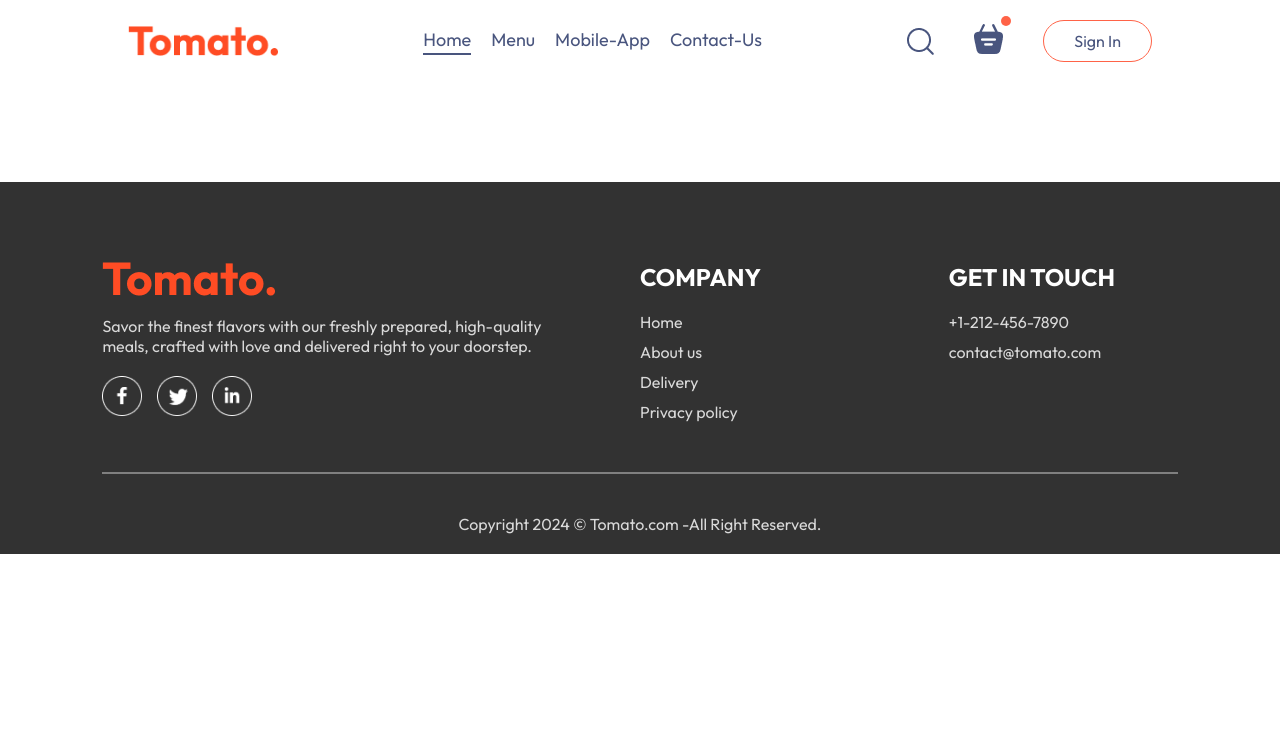
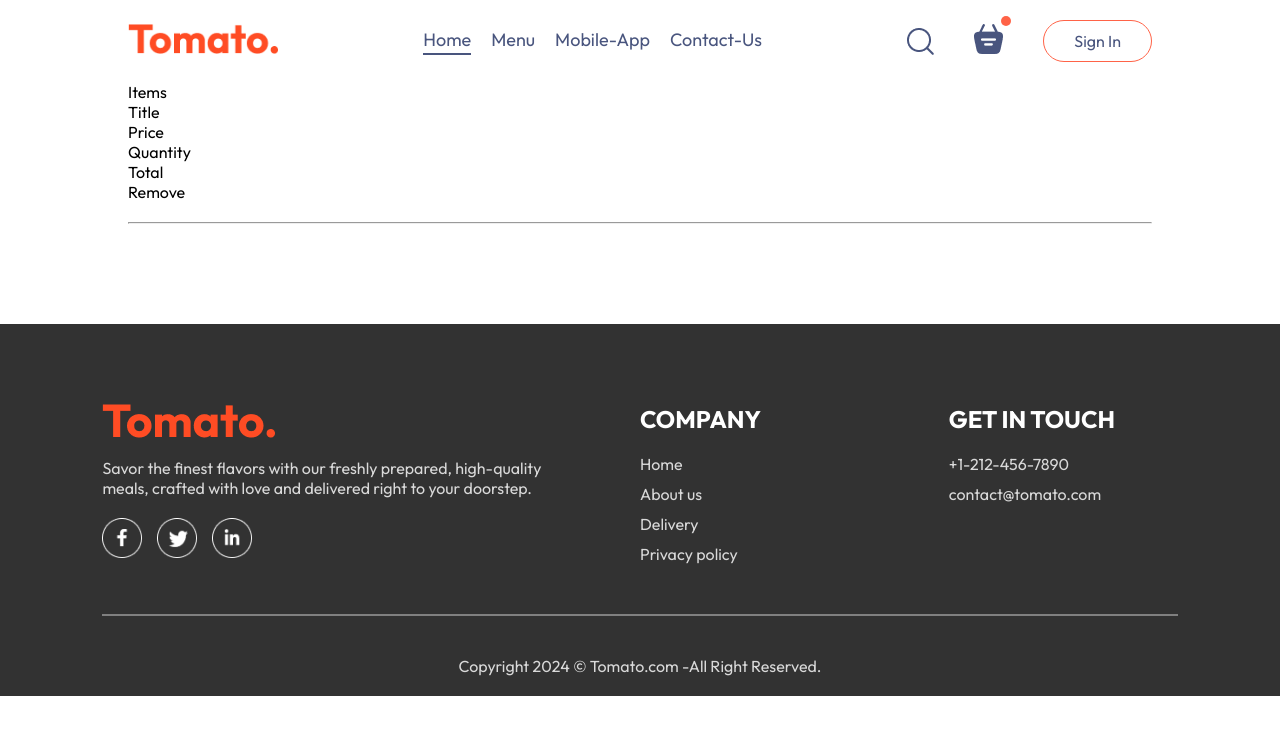
Before and after one commit to sohailmomin712/Food-Web, a React (Vite) app in the folder Food-Website/: page /cart in a window 1280 px wide. Shown: the top 734 px of the page. Built offline with nearby package versions, Linux system fonts and the light colour scheme.

Commit message:
started making add to cart section

```diff
--- a/Food-Website/src/components/Navbar.jsx
+++ b/Food-Website/src/components/Navbar.jsx
@@ -4,26 +4,30 @@
 import { Link } from "react-router-dom";
 
 // eslint-disable-next-line react/prop-types
-const Navbar = ({setShowLogin}) => {
-  const [menu,setMenu]=useState("Home")
+const Navbar = ({ setShowLogin }) => {
+  const [menu, setMenu] = useState("Home")
 
   return (
     <div className="navbar">
-      <img src={assets.logo} alt="" className="logo" />
+      <Link to='/'>
+        <img src={assets.logo} alt="" className="logo" />
+      </Link>
       <ul className="navbar-menu">
-        <Link to='/' onClick={()=>setMenu('Home')} className={menu==="Home"?"active":""} >Home</Link>
-        <a href="#Explore-Menu" onClick={()=>setMenu("Menu")} className={menu==="Menu"?"active":""} >Menu</a>
-        <a href="#app-download" onClick={()=>setMenu("Mobile-App")} className={menu==="Mobile-App"?"active":""} >Mobile-App</a>
-        <a href="#footer" onClick={()=>setMenu("Contact-Us")} className={menu==="Contact-Us"?"active":""} >Contact-Us</a>
+        <Link to='/' onClick={() => setMenu('Home')} className={menu === "Home" ? "active" : ""} >Home</Link>
+        <a href="#Explore-Menu" onClick={() => setMenu("Menu")} className={menu === "Menu" ? "active" : ""} >Menu</a>
+        <a href="#app-download" onClick={() => setMenu("Mobile-App")} className={menu === "Mobile-App" ? "active" : ""} >Mobile-App</a>
+        <a href="#footer" onClick={() => setMenu("Contact-Us")} className={menu === "Contact-Us" ? "active" : ""} >Contact-Us</a>
       </ul>
 
       <div className="navbar-right">
         <img src={assets.search_icon} />
         <div className="navbar-search-icon">
-          <img src={assets.basket_icon} />
+          <Link to='/cart'>
+            <img src={assets.basket_icon} />
+          </Link>
           <div className="dot"></div>
         </div>
-        <button onClick={()=>setShowLogin(true)}>Sign In</button>
+        <button onClick={() => setShowLogin(true)}>Sign In</button>
       </div>
     </div>
   );
--- a/Food-Website/src/pages/Cart/Cart.jsx
+++ b/Food-Website/src/pages/Cart/Cart.jsx
@@ -1,10 +1,25 @@
+import { useContext } from 'react'
 import './Cart.css'
+import { StoreContext } from '../../Context/StoreContext'
+const Cart = () => {
+  const { cartItems, food_list, removeFromCart } = useContext(StoreContext)
 
-const Cart = () => {
   return (
-    <div>
+    <div className='cart'>
+      <div className='cart-items'>
+        <div className='cart-items-title'>
+          <p>Items</p>
+          <p>Title</p>
+          <p>Price</p>
+          <p>Quantity</p>
+          <p>Total</p>
+          <p>Remove</p>
+        </div>
+        <br></br>
+        <hr></hr>
+      </div>
+    </div>
 
-    </div>
   )
 }
 
```
